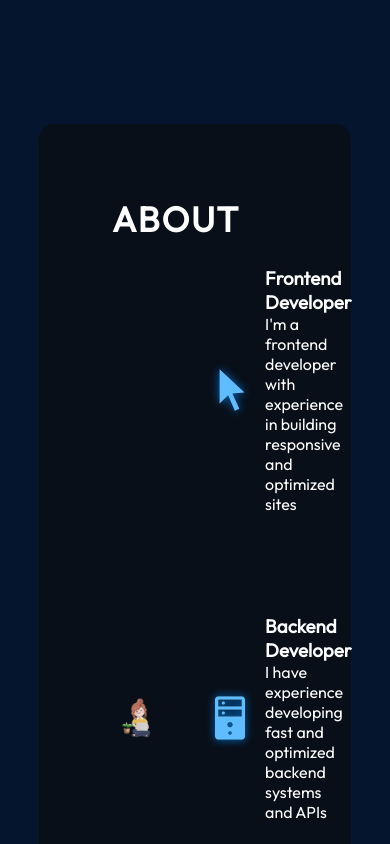
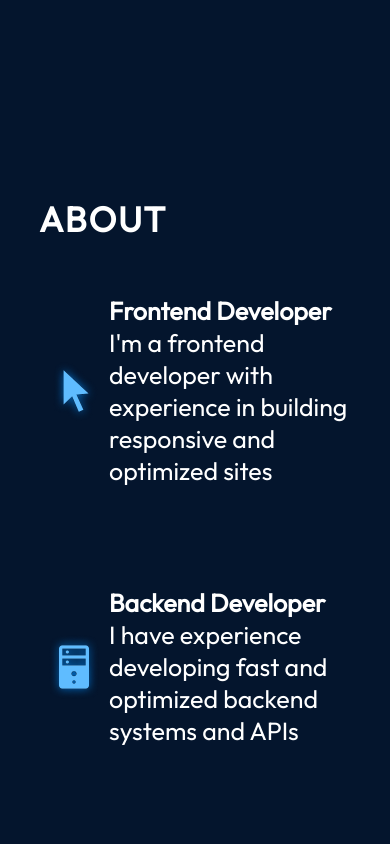
Before and after one commit to rhit-kohji/rhit-kohji.github.io, a React (Vite) app in the folder react-portfolio/: page / in a window 390 px wide. Shown: the part 880-1724 px from the top of the page. Built offline with nearby package versions, Linux system fonts and the light colour scheme.

Commit message:
finished about section

```diff
--- a/react-portfolio/src/components/About/About.jsx
+++ b/react-portfolio/src/components/About/About.jsx
@@ -4,7 +4,7 @@
 
 export const About = () => {
   return (
-    <section className={styles.container}>
+    <section className={styles.container} id="about">
         <h2 className={styles.title}>About</h2>
         <div className={styles.content}>
             <img
--- a/react-portfolio/src/components/About/About.module.css
+++ b/react-portfolio/src/components/About/About.module.css
@@ -57,6 +57,36 @@
     background-size: 100% 100%;
 }
 
-/* .aboutItem h3 {
-    TODO: stopped here
-} */
+.aboutItem h3 {
+    font-size: 25px;
+    font-weight: 600;
+}
+
+.aboutItem p {
+    font-size: 25px;
+}
+
+@media screen and (max-width: 830px) {
+    .container {
+        background-color: transparent;
+        padding-left: 0;
+        padding-right: 0;
+    }
+
+    .content {
+        flex-direction: column;
+    }
+
+    .aboutImage {
+        display: none;
+    }
+
+    .aboutItems {
+        margin-top: 29px;
+    }
+
+    .aboutItem {
+        padding-left: 0;
+        padding-right: 0;
+    }
+}
--- a/react-portfolio/src/index.css
+++ b/react-portfolio/src/index.css
@@ -5,3 +5,7 @@
   padding: 0;
   font-family: "Outfit", Arial, Helvetica, sans-serif;
 }
+
+html {
+  scroll-behavior: smooth;
+}
```
Also changed, not shown: 1 other file (tests, documents, lock files or other folders).
